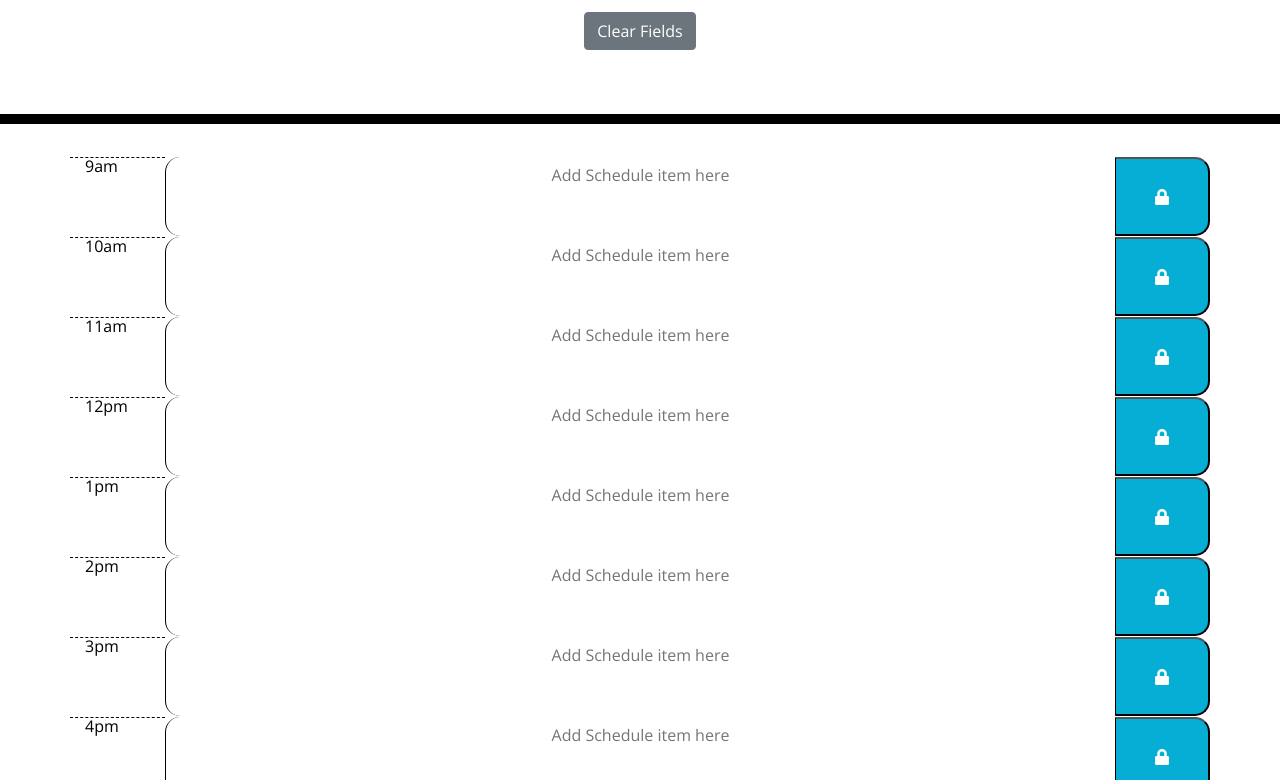
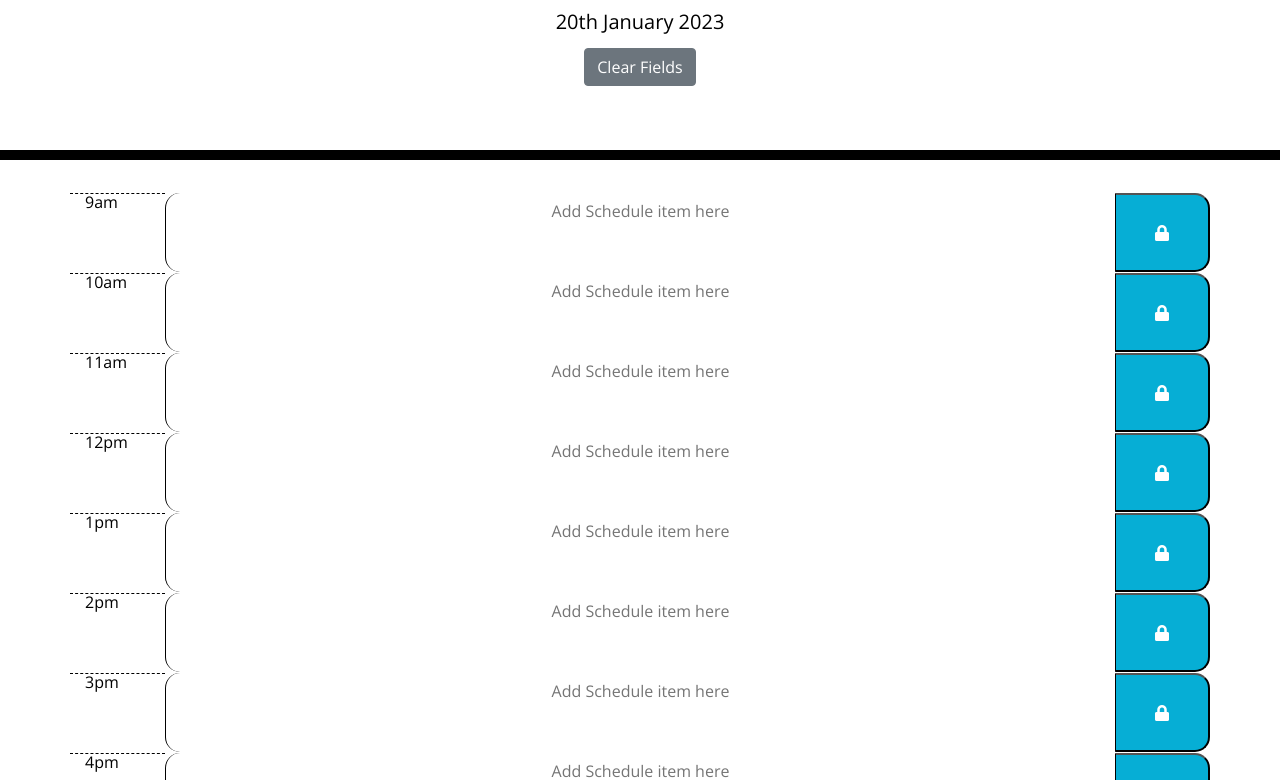
Before and after one commit to RyzaT/Daily-Planner-App, a plain HTML site: page starter/index.html in a window 1280 px wide. Shown: the part 182-962 px from the top of the page. Drawn offline with nearby package versions, Linux system fonts and the light colour scheme.

Commit message:
Display of current date & time

```diff
--- a/starter/assets/script.js
+++ b/starter/assets/script.js
@@ -1,6 +1,22 @@
-// Display the current day at the top of the calendar
+$(document).ready(function () {
+    // Display the current date and time
+    let NowMoment = moment().format('Do MMMM YYYY');
+    let displayDate = document.getElementById('currentDay');
+    displayDate.innerHTML = NowMoment;
+    let currentHour = moment().format('HH');
 
-// Present timeblocks for standard business hours
+    // Button Function- clear contents & local storage
+    $("#clearFieldsBtn").click(function (event) {
+        event.preventDefault;
+        $("textarea").val("");
+        localStorage.clear();
+    });
+
+})
+
+
+
+
 
 // Color-code each timeblock based on past, present, and future
 
```
Also changed, not shown: starter/index.html (+1 -0 lines).
